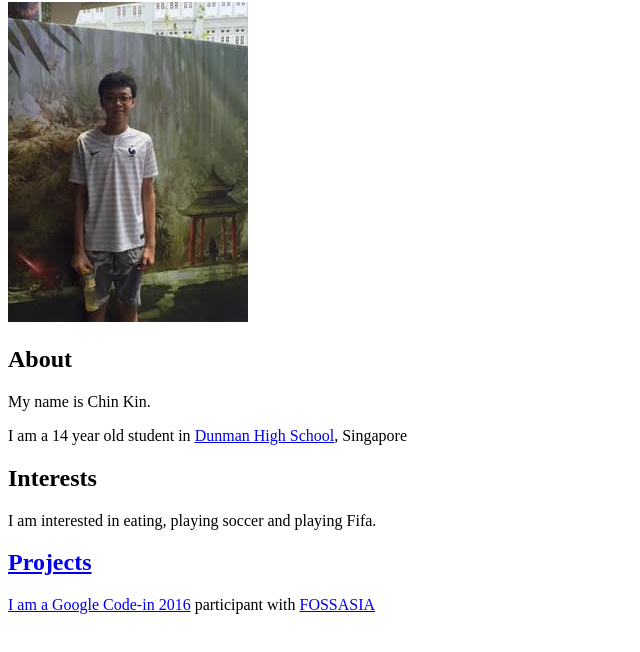
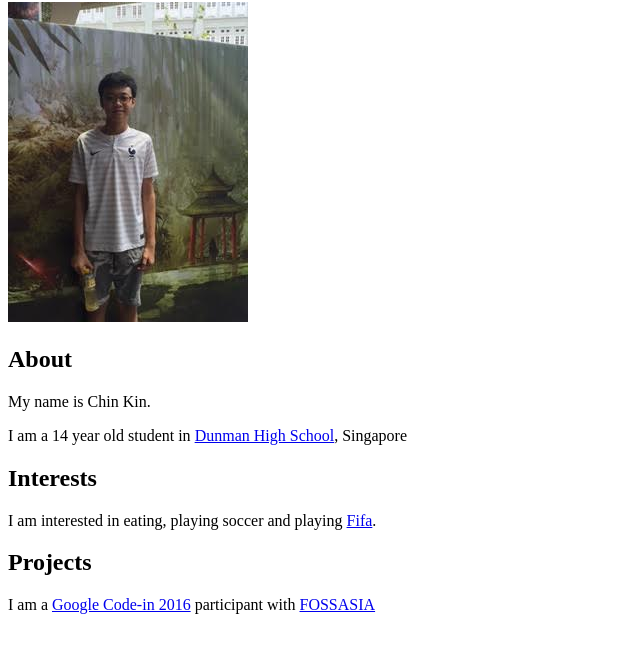
Before and after one commit to 25y2hkinchin/25y2hkinchin.github.io, a plain HTML site: page index.html in a window 1280 px wide. Shown: the part 78-730 px from the top of the page, without its empty margins (0-640 px from the left). Drawn offline with Linux system fonts and the light colour scheme.

Commit message:
Update index.html

```diff
--- a/index.html
+++ b/index.html
@@ -11,7 +11,7 @@
     <p>My name is Chin Kin.</p>
     <p>I am a 14 year old student in <a href="dunmanhigh.moe.edu.sg">Dunman High School</a>, Singapore</p>
     <h2>Interests</h2>
-    <p>I am interested in eating, playing soccer and playing Fifa.<a href="https://www.easports.com/fifa/frostbite"></p>
+    <p>I am interested in eating, playing soccer and playing <a href="https://www.easports.com/fifa/frostbite">Fifa</a>.</p>
     <h2>Projects</h2>
     <p> I am a <a href="https://codein.withgoogle.com">Google Code-in 2016</a> participant with <a href="http://fossasia.org">FOSSASIA</a></p>
 
```
